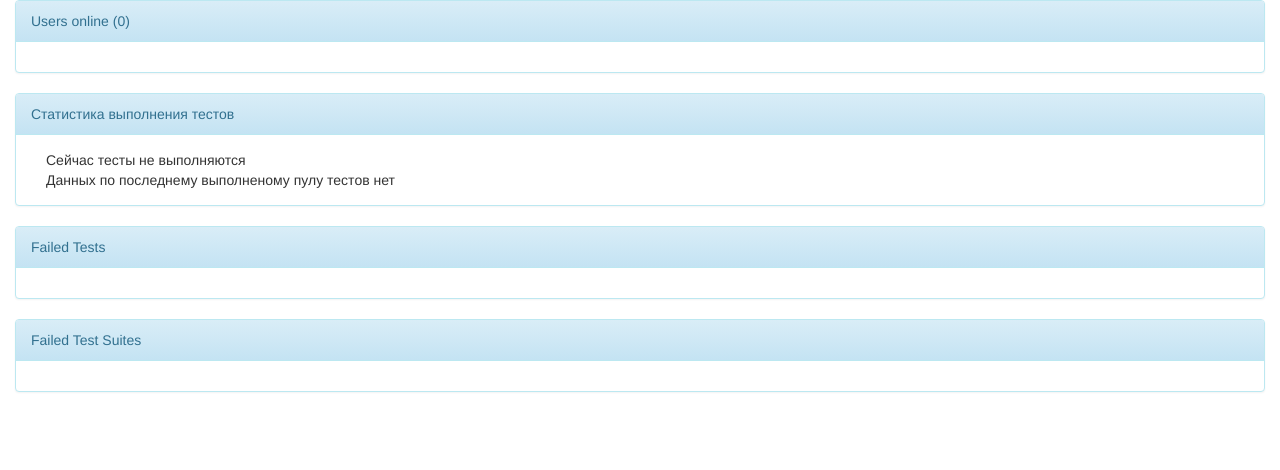
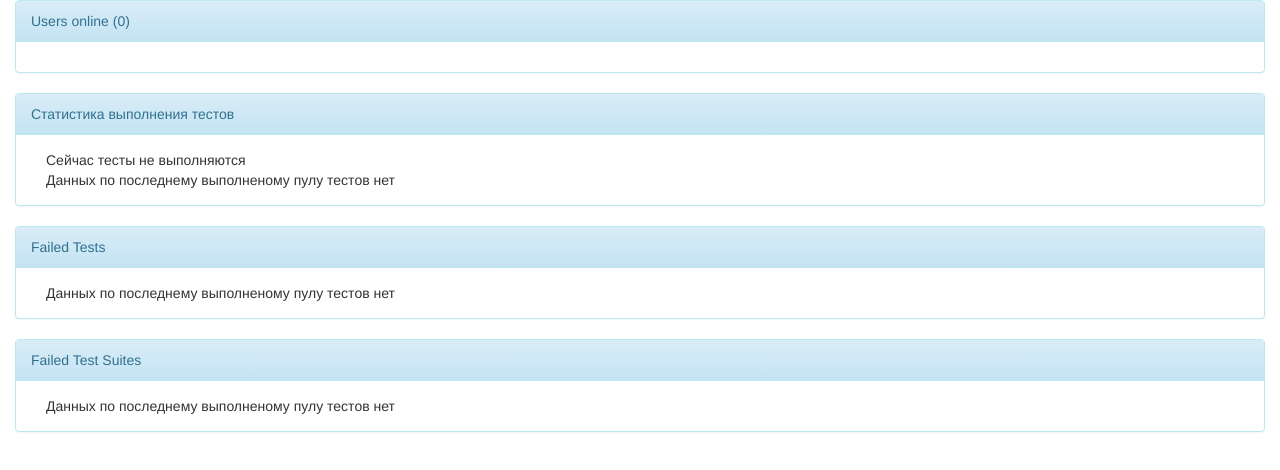
Before and after one commit to startbase/phpunit-cluster, a website: page web/index.html in a window 1280 px wide. Drawn offline with Linux system fonts and the light colour scheme; no server answers.

Commit message:
Результаты пула перерисовываются после выполнения нового пула, а не до

```diff
--- a/web/index.html
+++ b/web/index.html
@@ -52,6 +52,9 @@
                     Failed Tests
                 </div>
                 <div class="panel-body">
+                    <div class="col-xs-12 col-sm-12 col-md-12 col-lg-12">
+                        Данных по последнему выполненому пулу тестов нет
+                    </div>
                     <div id="tree-block">
                         <div id="tree"></div>
                     </div>
@@ -64,6 +67,9 @@
                     Failed Test Suites
                 </div>
                 <div id="event-block" class="panel-body" style="text-align:center;">
+                    <div class="col-xs-12 col-sm-12 col-md-12 col-lg-12" style="text-align:left">
+                        Данных по последнему выполненому пулу тестов нет
+                    </div>
                     <div id="event_result"></div>
                 </div>
             </div>
--- a/web/js/main.js
+++ b/web/js/main.js
@@ -45,11 +45,6 @@ App.main = function () {
             '</div>';
         $('#current-info-tests').empty().html(currentTestInfoHtml + progressBarHtml);
 
-        var treeHtml = '<div id="tree"></div>';
-        $('#tree-block').empty().html(treeHtml);
-
-        var testSuitesHtml = '<div id="event_result"></div>';
-        $('#event-block').empty().html(testSuitesHtml);
     };
 
     this.update = function (data) {
@@ -132,6 +127,12 @@ App.main = function () {
 	};
 
     this.stats_update = function (data) {
+        var treeHtml = '<div id="tree"></div>';
+        $('#tree-block').empty().html(treeHtml);
+
+        var testSuitesHtml = '<div id="event_result"></div>';
+        $('#event-block').empty().html(testSuitesHtml);
+
         var tests_all = data.all_tests_data;
         var failed_test_suites_names = data.failed_test_suites_names;
 
```
